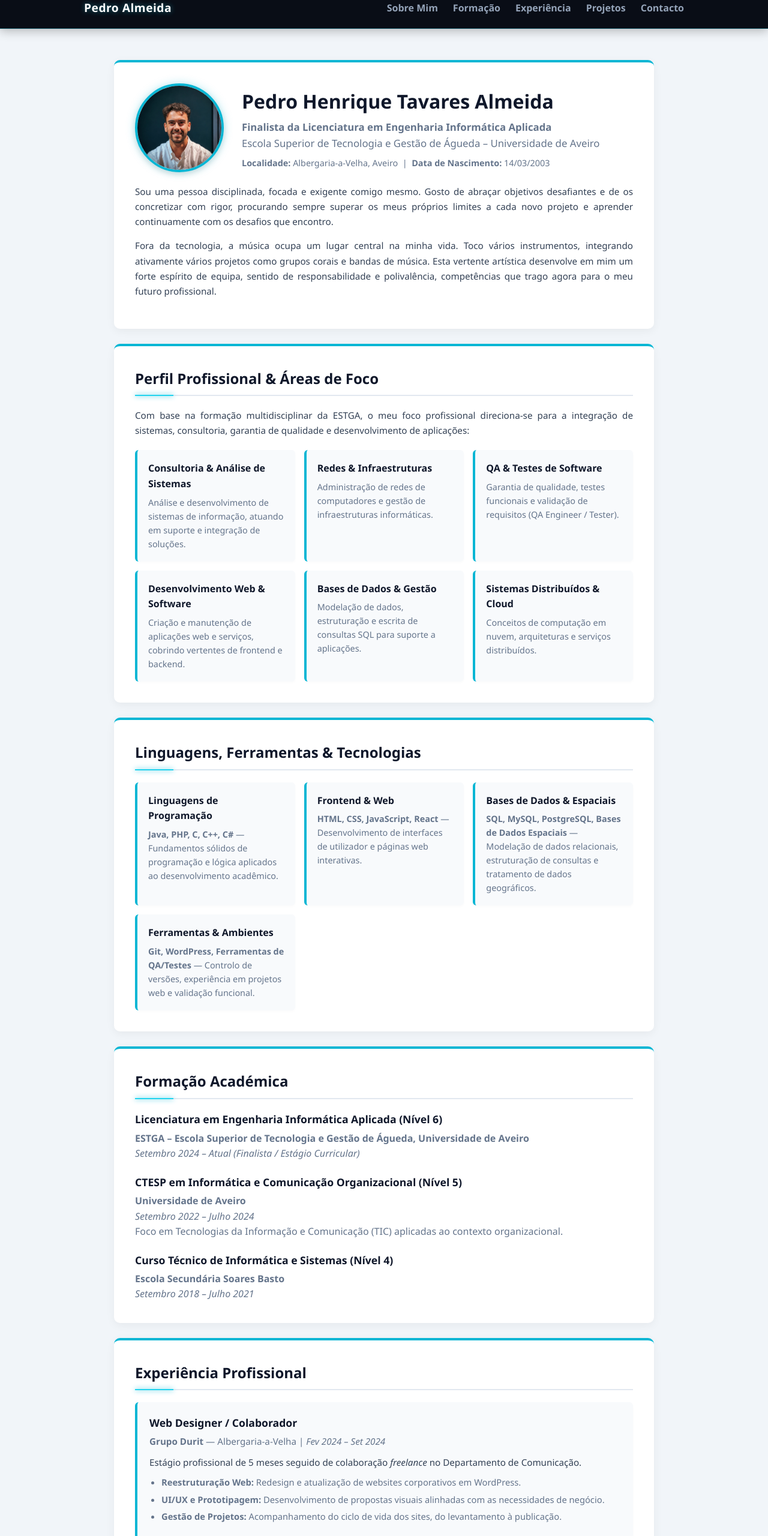
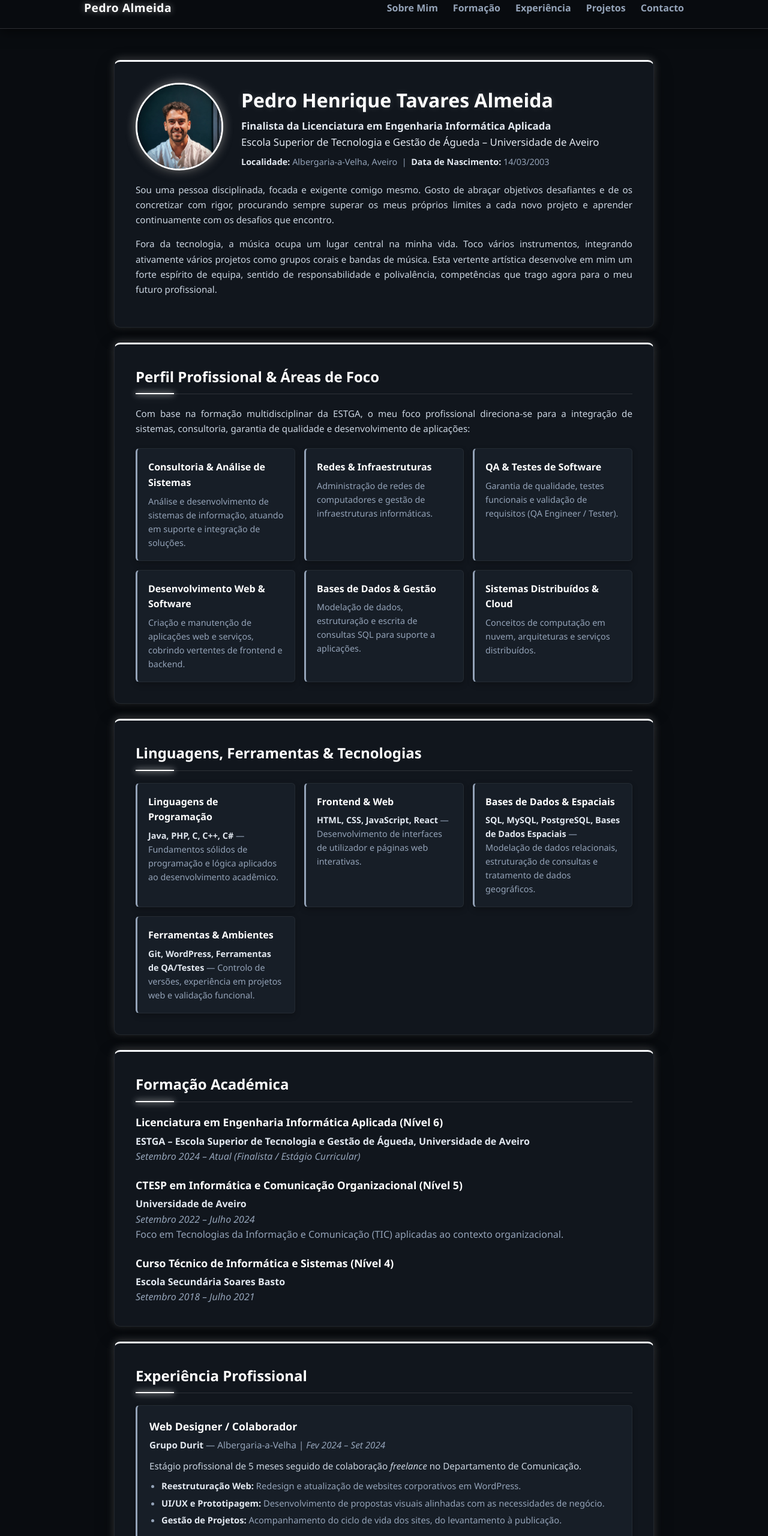
Before and after one commit to pedrohtalmeida/pedrohtalmeida.github.io, a plain HTML site: page index.html in a window 1280 px wide. Shown: the part 20-2580 px from the top of the page at 60% size. Drawn offline with Linux system fonts and the light colour scheme.

Commit message:
Update index.html

```diff
--- a/index.html
+++ b/index.html
@@ -11,14 +11,17 @@
         }
 
         :root {
-            --primary-color: #0f172a;      /* Escuro profundo para leitura limpa e legível */
-            --accent-color: #06b6d4;       /* Ciano neon controlado com toque moderno */
-            --accent-hover: #22d3ee;       /* Ciano mais vivo ao passar o rato */
-            --accent-glow: rgba(6, 182, 212, 0.28); /* Brilho suave tipo neon */
-            --header-bg: #090d16;          /* Topo escuro de alto contraste */
-            --bg-color: #f1f5f9;           /* Fundo claro e equilibrado */
-            --card-bg: #ffffff;            /* Cartões brancos */
-            --text-color: #334155;         /* Texto principal legível */
+            --bg-color: #090c10;           /* Fundo principal escuro profundo */
+            --card-bg: #11161d;            /* Fundo dos cartões/secções em grafite escuro */
+            --subcard-bg: #171e27;         /* Cartões internos ligeiramente mais claros */
+            --header-bg: rgba(9, 12, 16, 0.92); /* Topo escuro translúcido */
+            --primary-color: #ffffff;      /* Títulos em branco puro */
+            --text-color: #cbd5e1;         /* Texto principal cinza-claro confortável */
+            --muted-text: #94a3b8;         /* Texto secundário */
+            --accent-color: #f8fafc;       /* Branco neon para bordas e destaques */
+            --accent-silver: #94a3b8;      /* Cinza-prata metálico */
+            --accent-glow: rgba(255, 255, 255, 0.22); /* Brilho neon branco suave */
+            --accent-glow-strong: rgba(255, 255, 255, 0.45); /* Brilho mais intenso no hover */
         }
 
         body {
@@ -30,11 +33,12 @@
             line-height: 1.6;
         }
 
-        /* MENU DE NAVEGAÇÃO SUPERIOR (Categorias Principais) */
+        /* MENU DE NAVEGAÇÃO SUPERIOR */
         header {
             background-color: var(--header-bg);
-            box-shadow: 0 4px 16px rgba(0, 0, 0, 0.25);
-            border-bottom: 1px solid rgba(34, 211, 238, 0.35);
+            backdrop-filter: blur(8px);
+            box-shadow: 0 4px 20px rgba(0, 0, 0, 0.6);
+            border-bottom: 1px solid rgba(255, 255, 255, 0.15);
             position: fixed;
             top: 0;
             width: 100%;
@@ -55,7 +59,7 @@
             font-size: 1.2rem;
             color: #ffffff;
             letter-spacing: 0.5px;
-            text-shadow: 0 0 10px rgba(34, 211, 238, 0.45);
+            text-shadow: 0 0 12px var(--accent-glow-strong);
         }
 
         nav ul {
@@ -68,17 +72,17 @@
 
         nav ul li a {
             text-decoration: none;
-            color: #94a3b8;
+            color: var(--muted-text);
             font-weight: 600;
             transition: color 0.3s, text-shadow 0.3s;
         }
 
         nav ul li a:hover {
-            color: var(--accent-hover);
-            text-shadow: 0 0 8px var(--accent-glow);
+            color: #ffffff;
+            text-shadow: 0 0 10px var(--accent-glow-strong);
         }
 
-        /* SUBMENU FLUTUANTE LATERAL (Lado Esquerdo para Competências e Detalhes) */
+        /* SUBMENU FLUTUANTE LATERAL */
         .floating-sidebar {
             position: fixed;
             left: 25px;
@@ -87,8 +91,9 @@
             background: var(--card-bg);
             padding: 15px 18px;
             border-radius: 10px;
-            box-shadow: 0 4px 20px rgba(0, 0, 0, 0.08), 0 0 12px rgba(6, 182, 212, 0.12);
-            border-left: 4px solid var(--accent-color);
+            border: 1px solid rgba(255, 255, 255, 0.08);
+            border-left: 3px solid var(--accent-color);
+            box-shadow: 0 8px 24px rgba(0, 0, 0, 0.5), -2px 0 12px var(--accent-glow);
             z-index: 900;
             width: 155px;
         }
@@ -98,10 +103,10 @@
             font-size: 0.75rem;
             text-transform: uppercase;
             letter-spacing: 0.8px;
-            color: #94a3b8;
+            color: var(--accent-silver);
             font-weight: 700;
             margin-bottom: 10px;
-            border-bottom: 1px solid #e2e8f0;
+            border-bottom: 1px solid rgba(255, 255, 255, 0.12);
             padding-bottom: 5px;
         }
 
@@ -116,7 +121,7 @@
 
         .floating-sidebar ul li a {
             text-decoration: none;
-            color: #64748b;
+            color: var(--muted-text);
             font-size: 0.88rem;
             font-weight: 600;
             display: block;
@@ -124,12 +129,11 @@
         }
 
         .floating-sidebar ul li a:hover {
-            color: #0891b2;
-            text-shadow: 0 0 8px var(--accent-glow);
+            color: #ffffff;
+            text-shadow: 0 0 10px var(--accent-glow-strong);
             transform: translateX(4px);
         }
 
-        /* Esconder o menu flutuante em ecrãs menores para não sobrepor ao conteúdo */
         @media (max-width: 1320px) {
             .floating-sidebar {
                 display: none;
@@ -148,8 +152,9 @@
             padding: 35px;
             margin-bottom: 25px;
             border-radius: 10px;
-            box-shadow: 0 4px 15px rgba(0, 0, 0, 0.05);
-            border-top: 4px solid var(--accent-color);
+            border: 1px solid rgba(255, 255, 255, 0.07);
+            border-top: 3px solid var(--accent-color);
+            box-shadow: 0 10px 30px rgba(0, 0, 0, 0.45), 0 -2px 14px var(--accent-glow);
             scroll-margin-top: 90px;
         }
 
@@ -167,33 +172,34 @@
             height: 140px;
             border-radius: 50%;
             object-fit: cover;
-            border: 4px solid var(--accent-color);
-            box-shadow: 0 0 16px var(--accent-glow), 0 4px 10px rgba(0, 0, 0, 0.12);
+            border: 3px solid #ffffff;
+            box-shadow: 0 0 18px var(--accent-glow-strong), 0 4px 15px rgba(0, 0, 0, 0.6);
             flex-shrink: 0;
         }
 
         .profile-title h1 {
             margin: 0 0 5px 0;
             font-size: 2rem;
-            color: var(--primary-color);
+            color: #ffffff;
+            text-shadow: 0 0 12px rgba(255, 255, 255, 0.15);
         }
 
         .subtitle {
             font-size: 1.05rem;
-            color: #64748b;
+            color: #e2e8f0;
             font-weight: 500;
         }
 
         .about-text {
             font-size: 0.95rem;
             text-align: justify;
-            color: #334155;
+            color: var(--text-color);
             line-height: 1.65;
         }
 
         h2 {
-            color: var(--primary-color);
-            border-bottom: 2px solid #e2e8f0;
+            color: #ffffff;
+            border-bottom: 1px solid rgba(255, 255, 255, 0.12);
             padding-bottom: 8px;
             margin-top: 0;
             position: relative;
@@ -204,10 +210,10 @@
             display: block;
             width: 64px;
             height: 2px;
-            background: var(--accent-hover);
-            box-shadow: 0 0 8px var(--accent-color);
+            background: #ffffff;
+            box-shadow: 0 0 10px #ffffff, 0 0 18px var(--accent-glow-strong);
             margin-top: 8px;
-            margin-bottom: -10px;
+            margin-bottom: -9px;
         }
 
         /* LISTAS DE COMPETÊNCIAS / SAÍDAS PROFISSIONAIS */
@@ -219,95 +225,123 @@
         }
 
         .skill-card {
-            background: #f8fafc;
+            background: var(--subcard-bg);
             padding: 18px;
-            border-left: 4px solid var(--accent-color);
+            border: 1px solid rgba(255, 255, 255, 0.06);
+            border-left: 3px solid var(--accent-silver);
             border-radius: 6px;
-            box-shadow: 0 2px 5px rgba(0, 0, 0, 0.02);
-            transition: transform 0.3s ease, box-shadow 0.3s ease, border-color 0.3s ease;
+            box-shadow: 0 4px 10px rgba(0, 0, 0, 0.25);
+            transition: transform 0.3s ease, box-shadow 0.3s ease, border-color 0.3s ease, background-color 0.3s ease;
         }
 
         .skill-card:hover {
             transform: translateY(-5px);
-            border-left-color: var(--accent-hover);
-            box-shadow: 0 8px 22px var(--accent-glow);
-            background-color: #ffffff;
+            border-color: rgba(255, 255, 255, 0.25);
+            border-left-color: #ffffff;
+            box-shadow: 0 8px 24px rgba(0, 0, 0, 0.5), 0 0 14px var(--accent-glow);
+            background-color: #1d2531;
         }
 
         .skill-card h3 {
             margin: 0 0 6px 0;
             font-size: 1rem;
-            color: #0f172a;
+            color: #ffffff;
         }
 
         .skill-card p {
             margin: 0;
             font-size: 0.9rem;
-            color: #64748b;
+            color: var(--muted-text);
+        }
+
+        .skill-card strong {
+            color: #e2e8f0;
         }
 
         /* EXPERIÊNCIA PROFISSIONAL */
         .exp-card {
-            background: #f8fafc;
+            background: var(--subcard-bg);
             padding: 20px;
             margin-bottom: 18px;
-            border-left: 4px solid var(--accent-color);
+            border: 1px solid rgba(255, 255, 255, 0.06);
+            border-left: 3px solid var(--accent-silver);
             border-radius: 6px;
-            box-shadow: 0 2px 5px rgba(0, 0, 0, 0.02);
-            transition: transform 0.3s ease, box-shadow 0.3s ease, border-color 0.3s ease;
+            box-shadow: 0 4px 10px rgba(0, 0, 0, 0.25);
+            transition: transform 0.3s ease, box-shadow 0.3s ease, border-color 0.3s ease, background-color 0.3s ease;
         }
 
         .exp-card:hover {
             transform: translateY(-3px);
-            border-left-color: var(--accent-hover);
-            box-shadow: 0 6px 18px var(--accent-glow);
+            border-color: rgba(255, 255, 255, 0.25);
+            border-left-color: #ffffff;
+            box-shadow: 0 6px 20px rgba(0, 0, 0, 0.45), 0 0 14px var(--accent-glow);
+            background-color: #1d2531;
         }
 
         .exp-card h3 {
             margin: 0 0 5px 0;
-            color: var(--primary-color);
+            color: #ffffff;
             font-size: 1.1rem;
         }
 
         .exp-company {
             margin: 0 0 10px 0;
-            color: #64748b;
+            color: var(--muted-text);
             font-size: 0.95rem;
+        }
+
+        .exp-company strong {
+            color: #e2e8f0;
         }
 
         .exp-desc {
             margin: 0 0 10px 0;
             font-size: 0.95rem;
-            color: #334155;
+            color: var(--text-color);
+        }
+
+        .exp-desc strong {
+            color: #ffffff;
         }
 
         .exp-list {
             margin: 0;
             padding-left: 20px;
             font-size: 0.92rem;
-            color: #64748b;
+            color: var(--muted-text);
         }
 
         .exp-list li {
             margin-bottom: 5px;
         }
 
+        .exp-list strong {
+            color: #e2e8f0;
+        }
+
         /* LINKS E RODAPÉ */
         a {
-            color: #0891b2;
+            color: #ffffff;
             font-weight: 600;
-            transition: color 0.2s ease, text-shadow 0.2s ease;
+            text-decoration: none;
+            border-bottom: 1px solid rgba(255, 255, 255, 0.35);
+            transition: color 0.2s ease, text-shadow 0.2s ease, border-color 0.2s ease;
         }
 
         a:hover {
-            color: var(--accent-color);
-            text-shadow: 0 0 8px var(--accent-glow);
+            color: #ffffff;
+            border-bottom-color: #ffffff;
+            text-shadow: 0 0 10px var(--accent-glow-strong);
+        }
+
+        nav a, .floating-sidebar a, .back-to-top {
+            border-bottom: none;
         }
 
         footer {
             text-align: center;
             padding: 25px;
-            color: #64748b;
+            color: var(--muted-text);
             font-size: 0.9rem;
         }
 
@@ -368,15 +402,15 @@
             }
         }
 
-        /* BOTÃO FLUTUANTE VOLTAR AO TOPO (Semitransparente e controlado por scroll) */
+        /* BOTÃO FLUTUANTE VOLTAR AO TOPO */
         .back-to-top {
             position: fixed;
             bottom: 22px;
             right: 22px;
-            background-color: rgba(9, 13, 22, 0.65);
-            backdrop-filter: blur(4px);
-            color: var(--accent-hover);
-            border: 1px solid rgba(34, 211, 238, 0.45);
+            background-color: rgba(17, 22, 29, 0.75);
+            backdrop-filter: blur(6px);
+            color: #ffffff;
+            border: 1px solid rgba(255, 255, 255, 0.45);
             width: 44px;
             height: 44px;
             border-radius: 50%;
@@ -385,7 +419,7 @@
             justify-content: center;
             text-decoration: none;
             font-size: 1.2rem;
-            box-shadow: 0 4px 14px rgba(0, 0, 0, 0.2), 0 0 10px var(--accent-glow);
+            box-shadow: 0 4px 14px rgba(0, 0, 0, 0.5), 0 0 12px var(--accent-glow);
             z-index: 950;
 
             opacity: 0;
@@ -401,10 +435,10 @@
         }
 
         .back-to-top:hover {
-            background-color: rgba(9, 13, 22, 0.92);
+            background-color: rgba(255, 255, 255, 0.15);
             transform: translateY(-3px);
             color: #ffffff;
-            box-shadow: 0 6px 18px rgba(0, 0, 0, 0.25), 0 0 14px var(--accent-color);
+            box-shadow: 0 6px 18px rgba(0, 0, 0, 0.6), 0 0 16px var(--accent-glow-strong);
         }
 
         /* ESCONDER "SOBRE MIM" NO MENU EM TELEMÓVEIS */
@@ -455,8 +489,8 @@
                     <div class="subtitle"><strong>Finalista da Licenciatura em Engenharia Informática
                             Aplicada</strong><br>Escola Superior de Tecnologia e Gestão de Águeda – Universidade de
                         Aveiro</div>
-                    <p style="margin: 8px 0 0 0; font-size: 0.9rem; color: #64748b;">
-                        <strong>Localidade:</strong> Albergaria-a-Velha, Aveiro &nbsp;|&nbsp; <strong>Data de
+                    <p style="margin: 8px 0 0 0; font-size: 0.9rem; color: #94a3b8;">
+                        <strong style="color: #e2e8f0;">Localidade:</strong> Albergaria-a-Velha, Aveiro &nbsp;|&nbsp; <strong style="color: #e2e8f0;">Data de
                             Nascimento:</strong> 14/03/2003
                     </p>
                 </div>
@@ -543,30 +577,30 @@
             <h2>Formação Académica</h2>
 
             <div style="margin-bottom: 20px;">
-                <h3 style="margin: 0 0 5px 0; color: var(--primary-color); font-size: 1.1rem;">Licenciatura em
+                <h3 style="margin: 0 0 5px 0; color: #ffffff; font-size: 1.1rem;">Licenciatura em
                     Engenharia Informática Aplicada (Nível 6)</h3>
-                <p style="margin: 0; color: #64748b;">
-                    <strong>ESTGA – Escola Superior de Tecnologia e Gestão de Águeda, Universidade de
+                <p style="margin: 0; color: #94a3b8;">
+                    <strong style="color: #e2e8f0;">ESTGA – Escola Superior de Tecnologia e Gestão de Águeda, Universidade de
                         Aveiro</strong><br>
                     <em>Setembro 2024 – Atual (Finalista / Estágio Curricular)</em>
                 </p>
             </div>
 
             <div style="margin-bottom: 20px;">
-                <h3 style="margin: 0 0 5px 0; color: var(--primary-color); font-size: 1.1rem;">CTESP em Informática e
+                <h3 style="margin: 0 0 5px 0; color: #ffffff; font-size: 1.1rem;">CTESP em Informática e
                     Comunicação Organizacional (Nível 5)</h3>
-                <p style="margin: 0; color: #64748b;">
-                    <strong>Universidade de Aveiro</strong><br>
+                <p style="margin: 0; color: #94a3b8;">
+                    <strong style="color: #e2e8f0;">Universidade de Aveiro</strong><br>
                     <em>Setembro 2022 – Julho 2024</em><br>
                     Foco em Tecnologias da Informação e Comunicação (TIC) aplicadas ao contexto organizacional.
                 </p>
             </div>
 
             <div>
-                <h3 style="margin: 0 0 5px 0; color: var(--primary-color); font-size: 1.1rem;">Curso Técnico de
+                <h3 style="margin: 0 0 5px 0; color: #ffffff; font-size: 1.1rem;">Curso Técnico de
                     Informática e Sistemas (Nível 4)</h3>
-                <p style="margin: 0; color: #64748b;">
-                    <strong>Escola Secundária Soares Basto</strong><br>
+                <p style="margin: 0; color: #94a3b8;">
+                    <strong style="color: #e2e8f0;">Escola Secundária Soares Basto</strong><br>
                     <em>Setembro 2018 – Julho 2021</em>
                 </p>
             </div>
@@ -693,15 +727,13 @@
     <!-- SCRIPT PARA MOSTRAR/ESCONDER A SETA CONSOANTE A SECÇÃO -->
     <script>
         const backToTopBtn = document.querySelector('.back-to-top');
-        const targetSection = document.getElementById('competencias'); // Secção "Perfil Profissional & Áreas de Foco"
+        const targetSection = document.getElementById('competencias');
 
         window.addEventListener('scroll', () => {
             if (!targetSection) return;
 
-            // Calcula a posição da secção "Perfil Profissional" no ecrã
             const sectionTop = targetSection.getBoundingClientRect().top;
 
-            // Mostra a seta apenas quando o utilizador chega ou desce abaixo dessa secção
             if (sectionTop <= 150) {
                 backToTopBtn.classList.add('show');
             } else {
```
